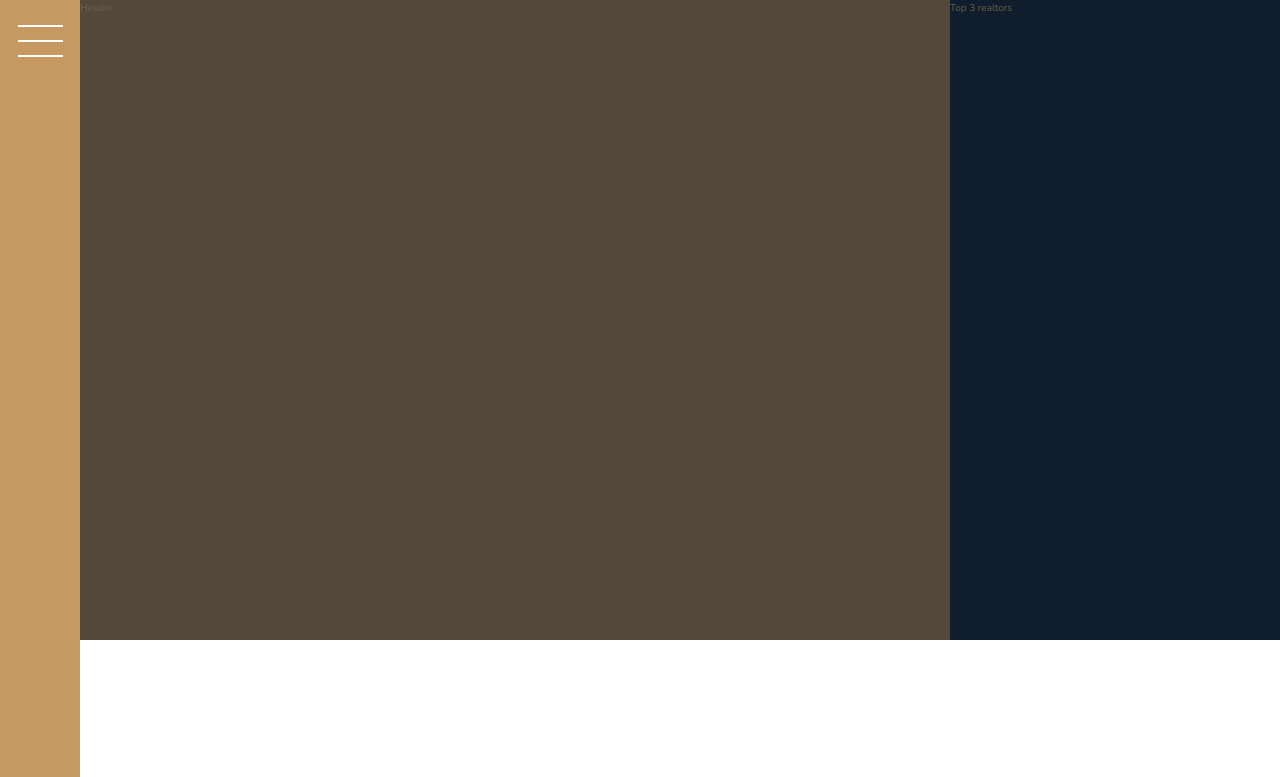
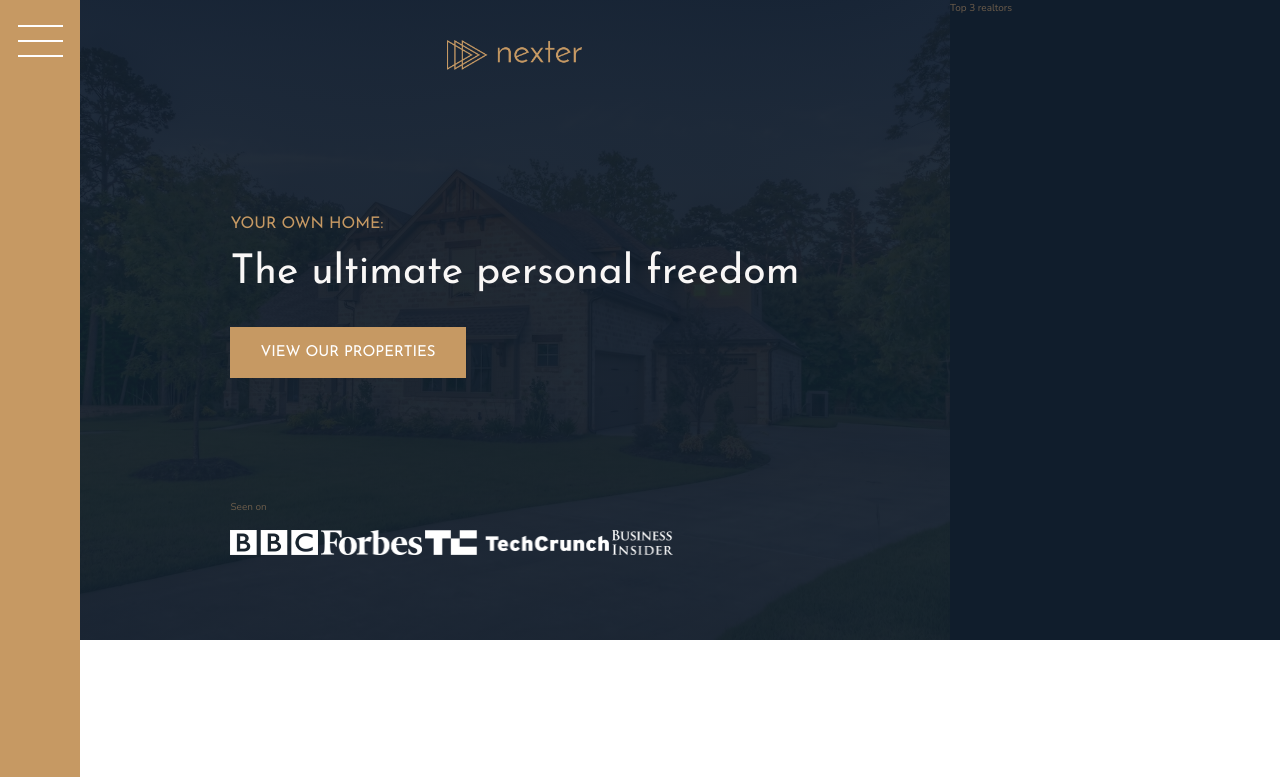
Before and after one commit to malekitoon/nexter__advanced-css-and-sass, a website: page index.html in a window 1280 px wide. Shown: the top 777 px of the page. Drawn offline with nearby package versions, Linux system fonts and the light colour scheme.

Commit message:
118 Building the Header - Part 1

```diff
--- a/index.html
+++ b/index.html
@@ -17,7 +17,17 @@
         </div>
 
         <header class="header">
-            Header
+            <img src="img/logo.png" alt="Logo" class="header__logo">
+            <h3 class="heading-3">Your own home:</h3>
+            <h1 class="heading-1">The ultimate personal freedom</h1>
+            <button class="btn header__btn">View our properties</button>
+            <div class="header__seenon-text">Seen on</div>
+            <div class="header__seenon-logos">
+                <img src="img/logo-bbc.png" alt="Seen on logo 1">
+                <img src="img/logo-forbes.png" alt="Seen on logo 2">
+                <img src="img/logo-techcrunch.png" alt="Seen on logo 3">
+                <img src="img/logo-bi.png" alt="Seen on logo 4">
+            </div>
         </header>
 
         <div class="realtors">
--- a/sass/_header.scss
+++ b/sass/_header.scss
@@ -1,4 +1,34 @@
 .header {
   background-color: $color-grey-dark-1;
   grid-column: full-start / col-end 6;
+  background-image: linear-gradient(rgba($color-secondary, .93), rgba($color-secondary, .93)), url(../img/hero.jpeg);
+  background-size: cover;
+  background-position: center;
+  padding: 4rem 8rem 8rem;
+
+  display: grid;
+  grid-template-rows: 1fr min-content 6rem 1fr;
+  grid-template-columns: max-content;
+  row-gap: 1.5rem;
+  justify-content: center;
+
+  &__logo {
+    height: 3rem;
+    justify-self: center;
+  }
+
+  &__btn {
+    align-self: start;
+    justify-self: start;
+  }
+
+  &__seenon-text {
+
+  }
+
+  &__seenon-logos {
+    img {
+      height: 2.5rem;
+    }
+  }
 }
--- a/sass/_typography.scss
+++ b/sass/_typography.scss
@@ -5,6 +5,9 @@
 
 .heading-1 {
   @extend %heading;
+  font-size: 4.1rem;
+  color: $color-grey-light-1;
+  line-height: 1;
 }
 .heading-2 {
   @extend %heading;
```
Also changed, not shown: css/style.css.
